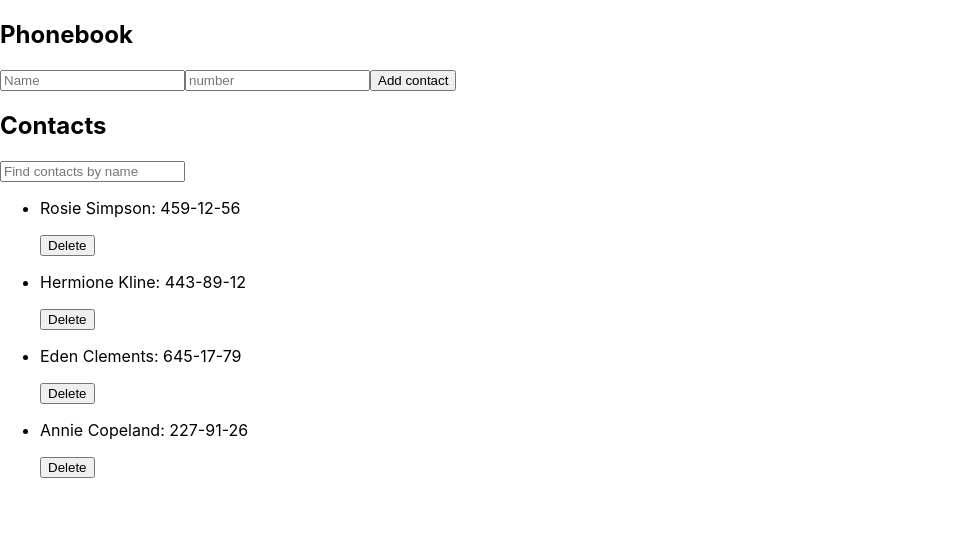
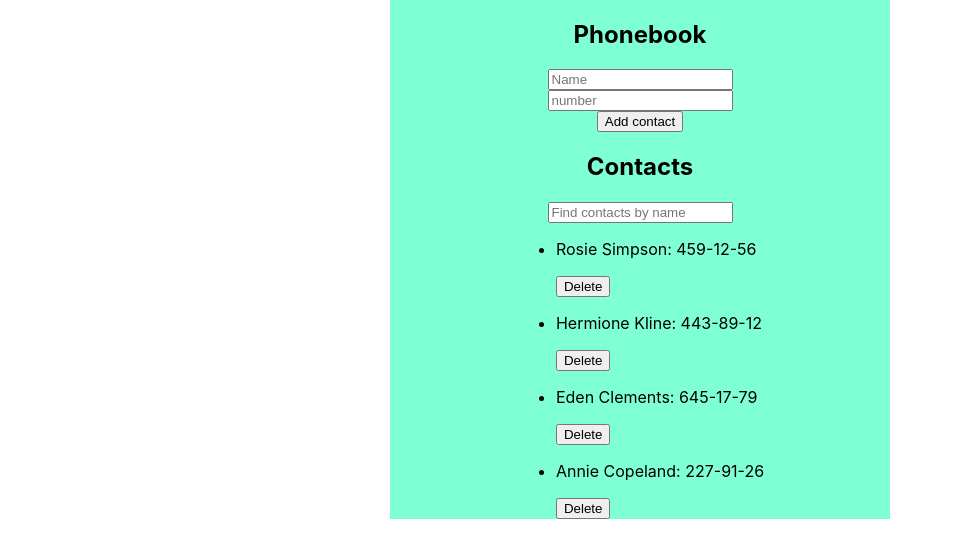
Before and after one commit to Oleg833/goit-react-hw-02-phonebook, a React (Create React App) app: page / in a window 1280 px wide. Shown: the top 558 px of the page, without its empty margins (0-953 px from the left). Built offline with nearby package versions, Linux system fonts and the light colour scheme.

Commit message:
styles add

```diff
--- a/src/components/App.module.css
+++ b/src/components/App.module.css
@@ -1,3 +1,9 @@
 .section {
+    display: flex;
+    flex-direction: column;
+    align-items: center;
+    justify-content: center;
+    background-color: aquamarine;
+    width: 500px;
     margin: 0 auto;
 }
--- a/src/components/ContactForm/ContactForm.module.css
+++ b/src/components/ContactForm/ContactForm.module.css
@@ -1,3 +1,6 @@
 .form {
-    margin: 0;
+    display: flex;
+    flex-direction: column;
+    justify-content: center;
+    align-items: center;
 }
```
